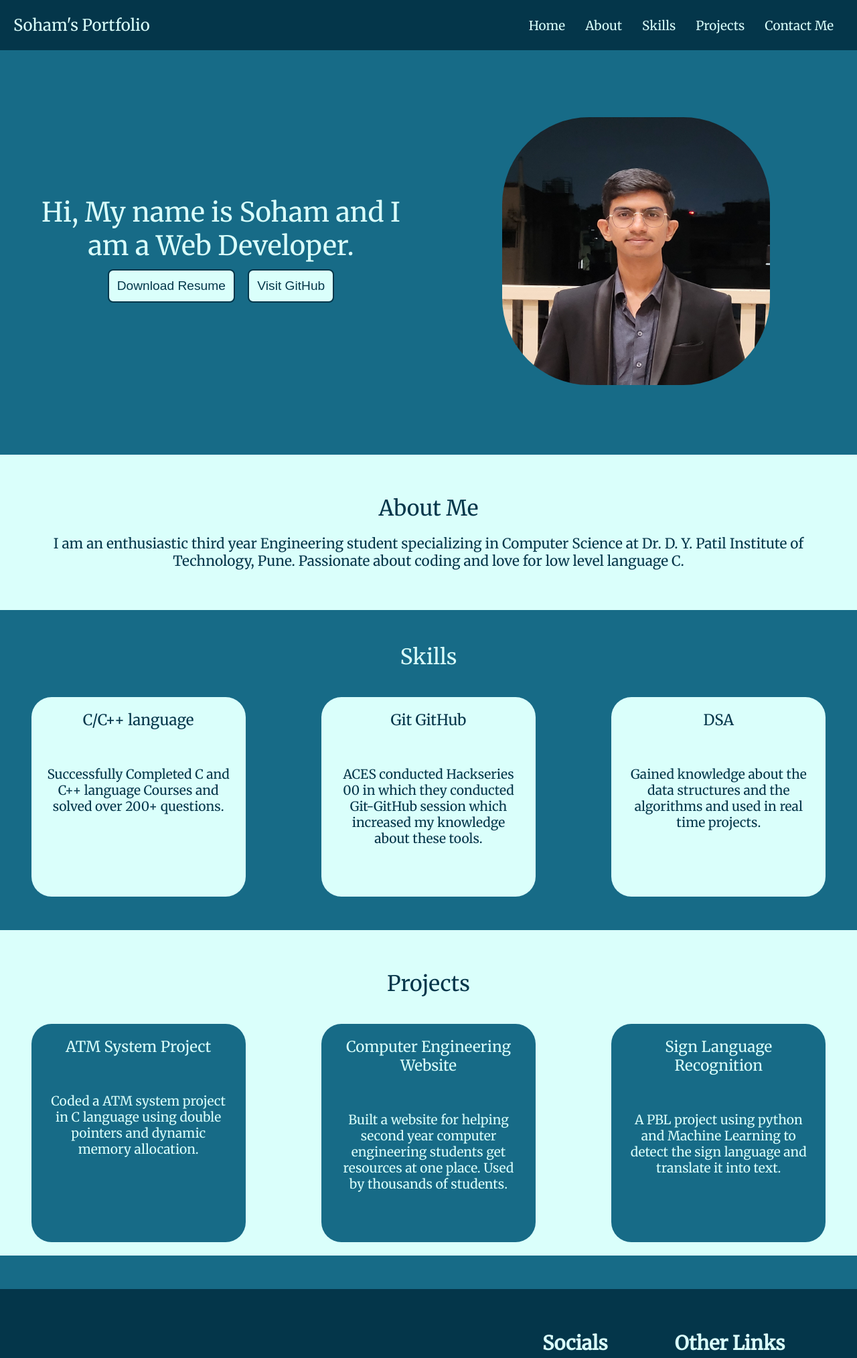
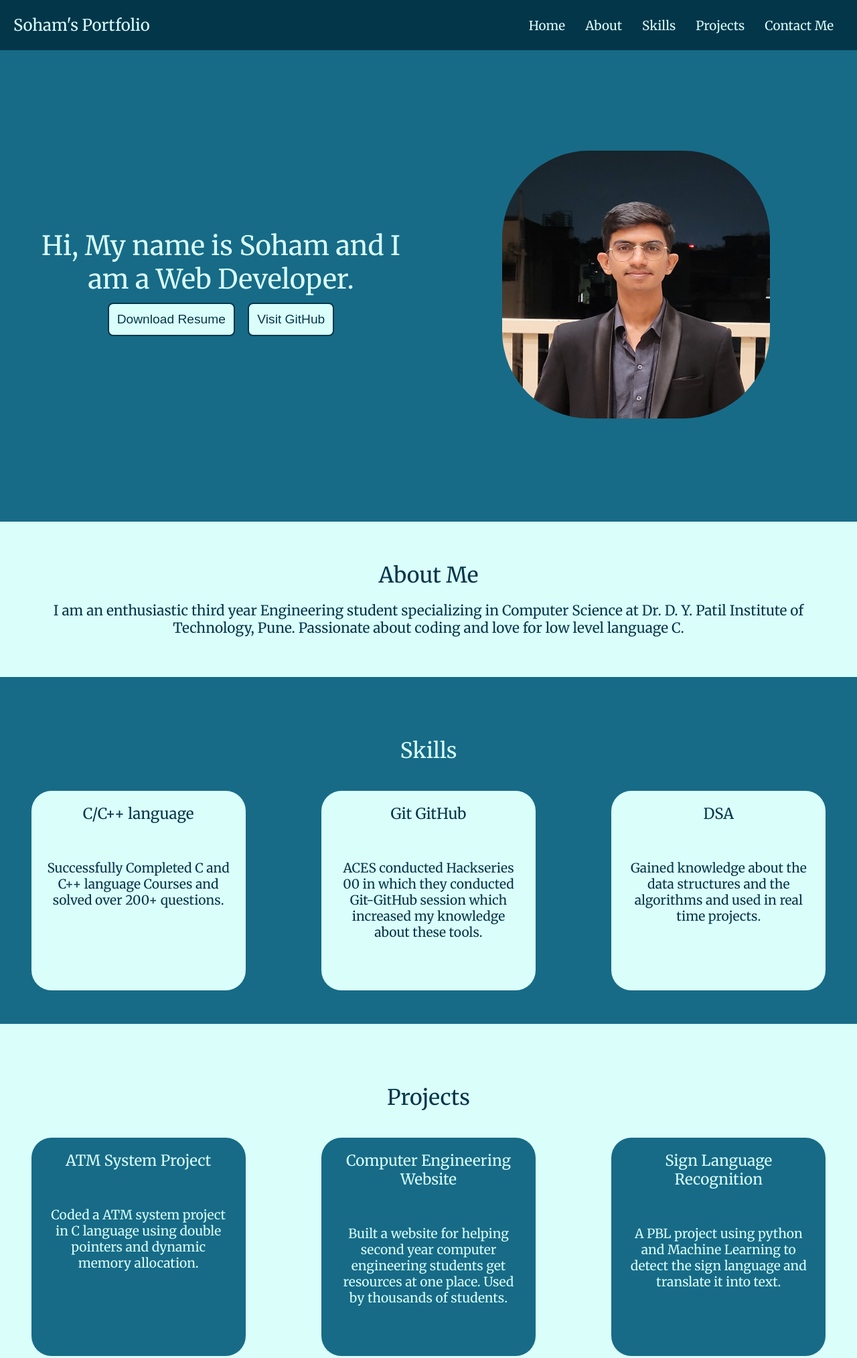
Before and after one commit to SOHAM-GADEKAR/Hackseries-01, a plain HTML site: page index.html in a window 1280 px wide. Shown: the top 2028 px of the page at 67% size. Drawn offline with Linux system fonts and the light colour scheme.

Commit message:
Fixed CSS and made more Responsive

```diff
--- a/index.html
+++ b/index.html
@@ -84,7 +84,7 @@
             </div>
         </section>
 
-        <section class="forthSection">
+        <section class="forthSection" id="forth">
             <p id="proj">Projects</p>
 
             <div class="lowerforth">
@@ -128,7 +128,7 @@
                 <h2>Socials</h2>
                 <ul>
                   <li><a href="">Instagram</a></li>
-                  <li><a href="https://www.linkedin.com/in/soham-gadekar/">LinkedIn</a></li>
+                  <li><a href="https://www.linkedin.com/in/soham-gadekar/" target="_blank">LinkedIn</a></li>
                   <li><a href="https://github.com/SOHAM-GADEKAR">GitHub</a></li>
                 </ul>
               </div>
--- a/style.css
+++ b/style.css
@@ -8,7 +8,7 @@
 html, body {
     width: 100%;
     height: 100%;
-    background-color: #176B87;
+    /* background-color: #176B87; */
     font-family: 'Merriweather', serif;
 }
 
@@ -60,8 +60,9 @@ nav ul li a:hover {
     flex-wrap: wrap;
     justify-content: space-around;
     align-items: center;
-    margin: 100px 0;
-    padding: 0 20px;
+    /* margin: 100px 0; */
+    padding: 150px 20px;
+    /* padding: 0 20px; */
     background-color:#176B87;
 }
 
@@ -118,7 +119,8 @@ nav ul li a:hover {
 
 /* Skills Section */
 .thirdSection {
-    margin: 50px 0px;
+    /* margin: 50px 0px; */
+    padding: 50px 0px;
     background-color:#176B87;
 }
 
@@ -127,6 +129,7 @@ nav ul li a:hover {
     font-size: 2rem;
     color: #DAFFFB;
     margin: 40px 0;
+    /* padding: 40px 0; */
 }
 
 .lowerthird {
@@ -156,8 +159,8 @@ nav ul li a:hover {
 
 /* Project Section */
 .forthSection {
-    margin: 50px 0px;
-    padding: 20px 0px;
+    /* margin: 50px 0px; */
+    padding: 50px 0px;
     background-color: #DAFFFB;
 }
 
@@ -200,7 +203,9 @@ nav ul li a:hover {
         flex-direction: column;
         gap: 10px;
     }
-
+    nav .right{
+        display: none;
+    }
     .firstSection {
         flex-direction: column;
     }
@@ -243,7 +248,7 @@ nav ul li a:hover {
 
     .firstSection {
         padding: 20px;
-        margin: 50px 0;
+        /* margin: 50px 0; */
     }
 
     .secondSection {
```
